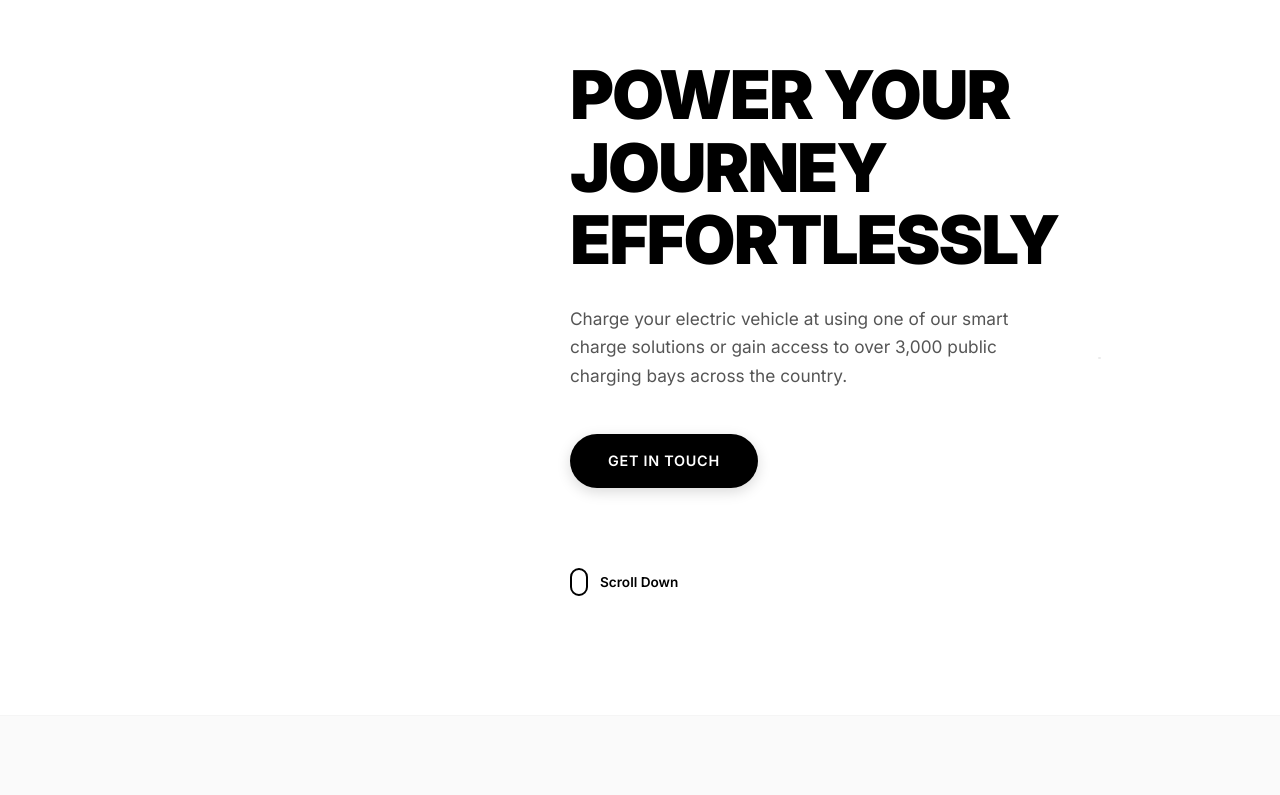
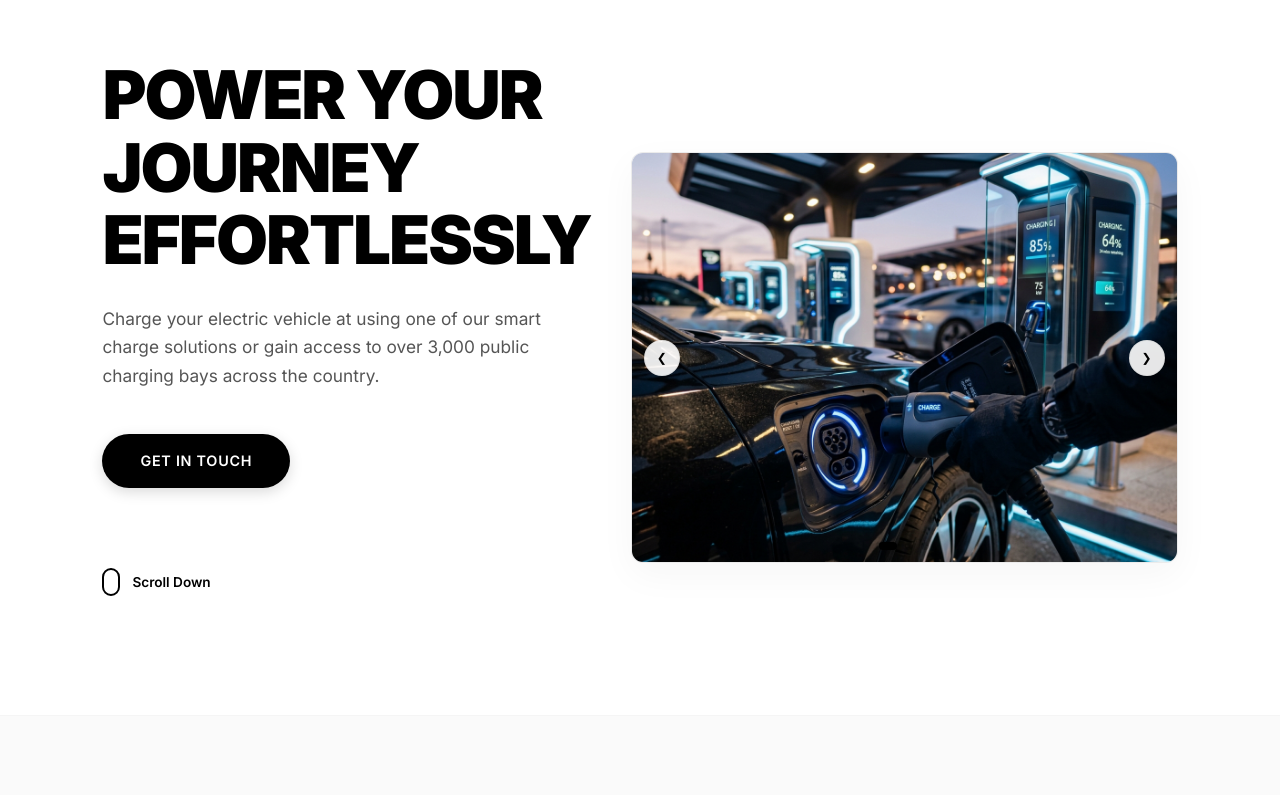
Before and after one commit to sanjana6688/EV-POINT, a Flask app: page / in a window 1280 px wide. Shown: the part 84-879 px from the top of the page. Run offline with Flask 3, Linux system fonts and the light colour scheme.

Commit message:
Changed width of container1

```diff
--- a/static/index.css
+++ b/static/index.css
@@ -173,7 +173,7 @@ header {
   gap: 40px;
   align-items: center;
   width: 100%;
-  max-width: 140px;
+  max-width: 1400px;
   margin: 0 auto;
   position: relative;
 }
```
